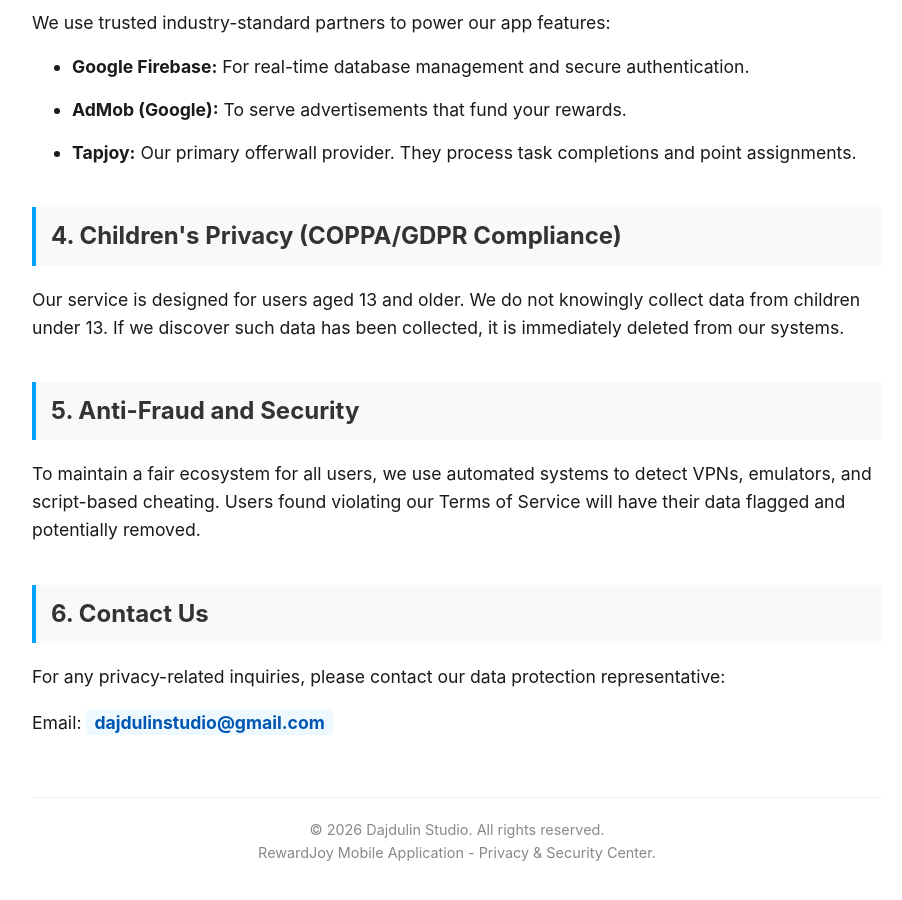
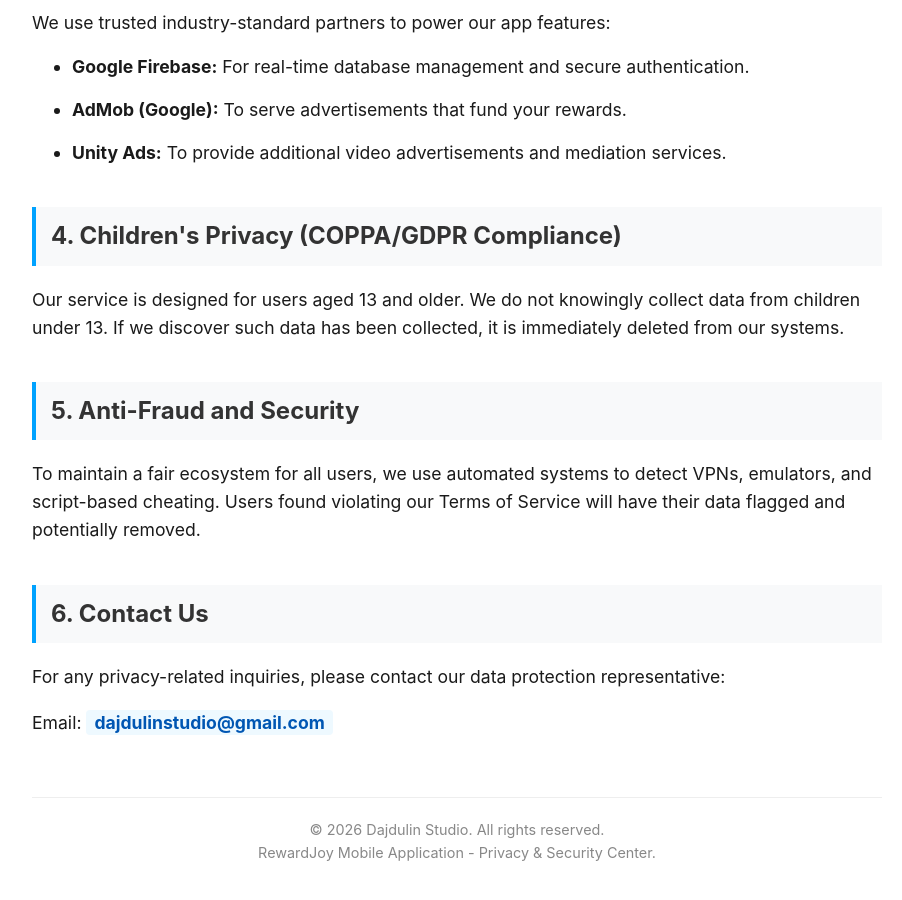
Before and after one commit to dajdulinstudio/REWARDGAINS-PRIVACY-POLICY, a plain HTML site: page index.html in a window 1280 px wide. Shown: the part 1560-2460 px from the top of the page, without its empty margins (183-1085 px from the left). Drawn offline with Linux system fonts and the light colour scheme.

Commit message:
Update index.html

```diff
--- a/index.html
+++ b/index.html
@@ -55,7 +55,7 @@
     <ul>
         <li><strong>Google Firebase:</strong> For real-time database management and secure authentication.</li>
         <li><strong>AdMob (Google):</strong> To serve advertisements that fund your rewards.</li>
-        <li><strong>Tapjoy:</strong> Our primary offerwall provider. They process task completions and point assignments.</li>
+        <li><strong>Unity Ads:</strong> To provide additional video advertisements and mediation services.</li>
     </ul>
 
     <h2>4. Children's Privacy (COPPA/GDPR Compliance)</h2>
```
